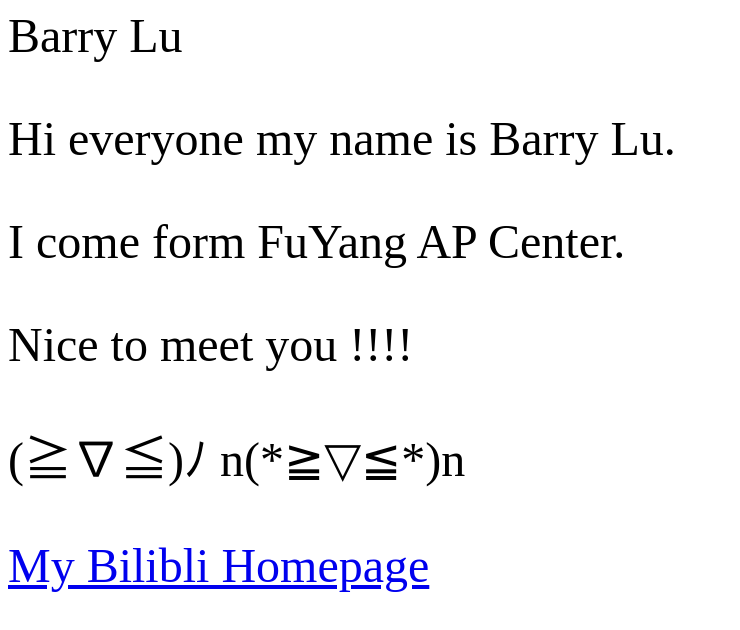
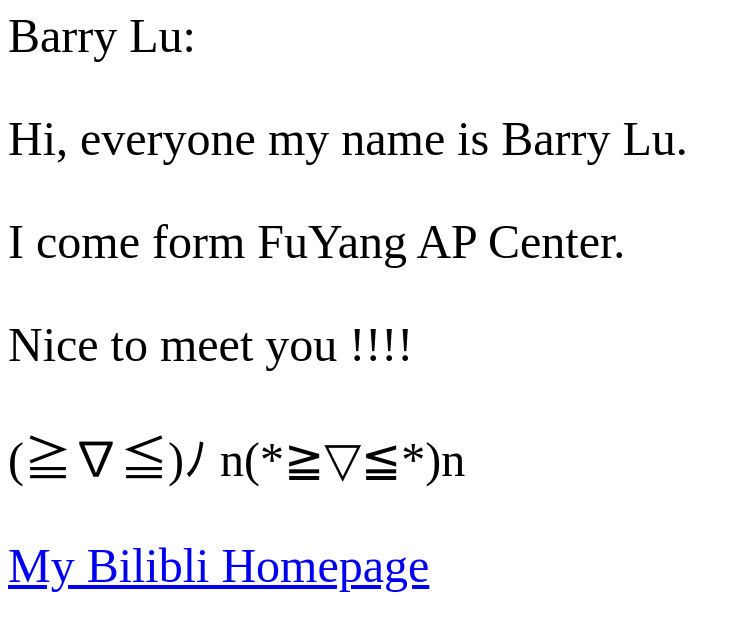
Before and after one commit to LuBarry/Barry_Lu, a plain HTML site: page index.html in a window 1280 px wide. Shown: the whole page, without its empty margins (0-740 px from the left). Drawn offline with Linux system fonts and the light colour scheme.

Commit message:
Update index.html

```diff
--- a/index.html
+++ b/index.html
@@ -1,6 +1,6 @@
- <font size="150">Barry Lu
+ <font size="150">Barry Lu:
 <p>
-  Hi everyone my name is Barry Lu.
+  Hi, everyone my name is Barry Lu.
   <p>I come form FuYang AP Center.
     <p>Nice to meet you  !!!!
       <p>
```
